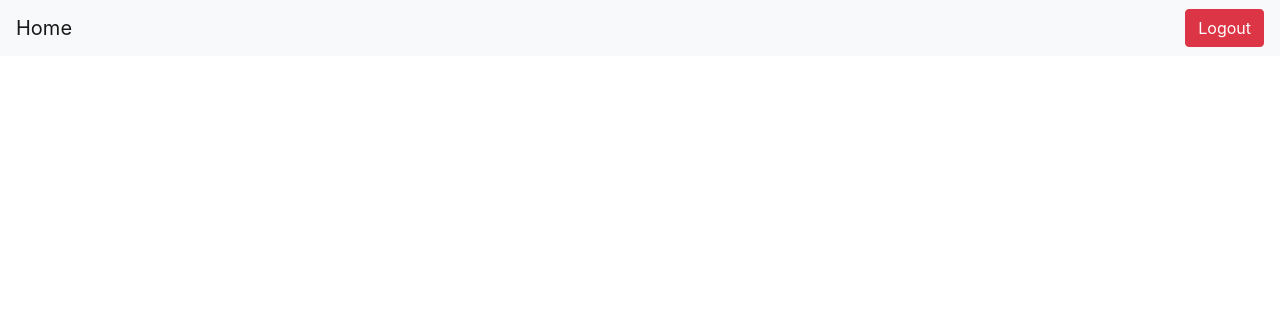
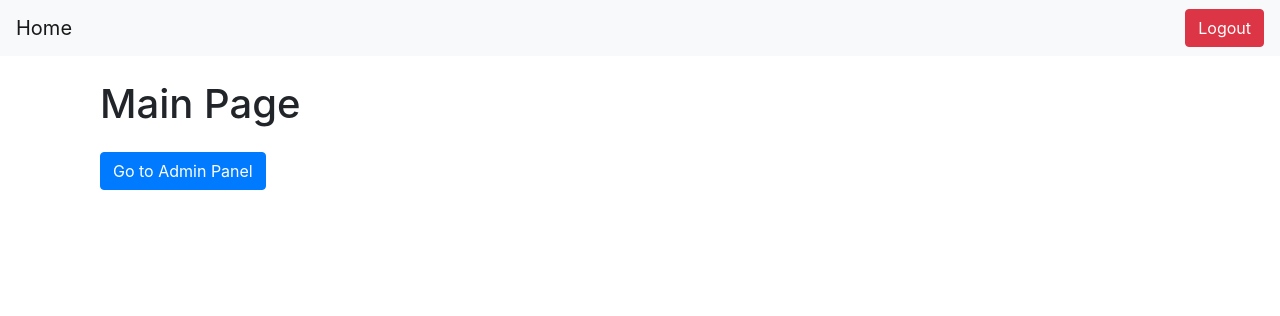
Before and after one commit to YukinonOff/WIAI, a Flask app: page / in a window 1280 px wide. Shown: the top 316 px of the page. Run offline with Flask 3, Linux system fonts and the light colour scheme; the visitor is signed in with stand-in values (Sample User, id 1); some libraries are stand-ins or nearby versions.

Commit message:
Update index.html

```diff
--- a/templates/index.html
+++ b/templates/index.html
@@ -1,6 +1,14 @@
 {% extends "base.html" %}
 {% block title %}Main Page{% endblock %}
 {% block content %}
+<div class="container">
+    <h1 class="my-4">Main Page</h1>
+
+    <!-- Кнопка для доступа к админ-панели -->
+    {% if session.get('logged_in') %}
+    <a href="{{ url_for('admin') }}" class="btn btn-primary mb-4">Go to Admin Panel</a>
+    {% endif %}
+
     <div class="accordion" id="accordionSections">
         {% for section in data.sections %}
         <div class="card">
@@ -26,4 +34,5 @@
         </div>
         {% endfor %}
     </div>
+</div>
 {% endblock %}
```
Lines whose indentation alone changed are shown as unchanged.
